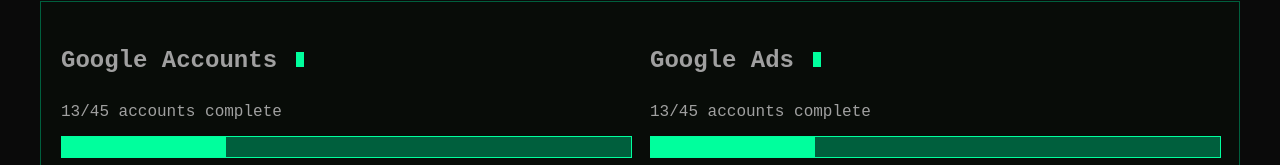
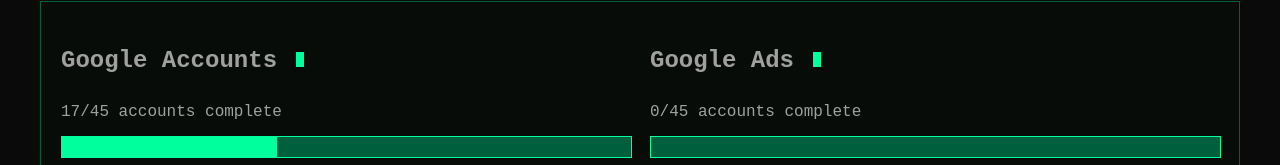
Before and after one commit to shkashish/shkashish.github.io, a plain HTML site: page index.html in a window 1280 px wide. Shown: the part 179-344 px from the top of the page. Drawn offline with Linux system fonts and the light colour scheme.

Commit message:
Update index.html

```diff
--- a/index.html
+++ b/index.html
@@ -301,53 +301,53 @@
 <script>
 const accounts = [
     // Group 1
-    {group: 1, id: 'KZ1', google: true, ads: true},
+    {group: 1, id: 'KZ1', google: true, ads: false},
     {group: 1, id: 'DK2', google: false, ads: false},
-    {group: 1, id: 'CA3', google: false, ads: false},
-    {group: 1, id: 'NL4', google: false, ads: false},
-    {group: 1, id: 'RS5', google: false, ads: false},
+    {group: 1, id: 'CA3', google: true, ads: false},
+    {group: 1, id: 'NL4', google: true, ads: false},
+    {group: 1, id: 'RS5', google: true, ads: false},
     // Group 2
-    {group: 2, id: 'LT6', google: false, ads: false},
+    {group: 2, id: 'LT6', google: true, ads: false},
     {group: 2, id: 'AU7', google: false, ads: false},
     {group: 2, id: 'CA8', google: false, ads: false},
-    {group: 2, id: 'BY9', google: true, ads: true},
-    {group: 2, id: 'AU10', google: true, ads: true},
+    {group: 2, id: 'BY9', google: false, ads: false},
+    {group: 2, id: 'AU10', google: true, ads: false},
     // Group 3
     {group: 3, id: 'IT11', google: false, ads: false},
     {group: 3, id: 'EE12', google: false, ads: false},
-    {group: 3, id: 'AM13', google: true, ads: true},
+    {group: 3, id: 'AM13', google: true, ads: false},
     {group: 3, id: 'NO14', google: false, ads: false},
     {group: 3, id: 'SL15', google: false, ads: false},
     // Group 4
-    {group: 4, id: 'RO16', google: true, ads: true},
-    {group: 4, id: 'BE17', google: true, ads: true},
+    {group: 4, id: 'RO16', google: true, ads: false},
+    {group: 4, id: 'BE17', google: true, ads: false},
     {group: 4, id: 'UZ18', google: false, ads: false},
-    {group: 4, id: 'NO19', google: false, ads: false},
-    {group: 4, id: 'RO20', google: false, ads: false},
+    {group: 4, id: 'NO19', google: true, ads: false},
+    {group: 4, id: 'RO20', google: true, ads: false},
     // Group 5
     {group: 5, id: 'SL21', google: false, ads: false},
-    {group: 5, id: 'EE22', google: false, ads: false},
+    {group: 5, id: 'EE22', google: true, ads: false},
     {group: 5, id: 'UA23', google: false, ads: false},
-    {group: 5, id: 'AM24', google: true, ads: true},
-    {group: 5, id: 'UZ25', google: true, ads: true},
+    {group: 5, id: 'AM24', google: true, ads: false},
+    {group: 5, id: 'UZ25', google: true, ads: false},
     // Group 6
     {group: 6, id: 'MX26', google: false, ads: false},
-    {group: 6, id: 'DE27', google: true, ads: true},
-    {group: 6, id: 'FL28', google: false, ads: false},
-    {group: 6, id: 'SK29', google: true, ads: true},
+    {group: 6, id: 'DE27', google: true, ads: false},
+    {group: 6, id: 'FL28', google: true, ads: false},
+    {group: 6, id: 'SK29', google: false, ads: false},
     {group: 6, id: 'ES30', google: false, ads: false},
     // Group 7
-    {group: 7, id: 'TJ31', google: true, ads: true},
-    {group: 7, id: 'LT32', google: true, ads: true},
+    {group: 7, id: 'TJ31', google: false, ads: false},
+    {group: 7, id: 'LT32', google: false, ads: false},
     {group: 7, id: 'SK33', google: false, ads: false},
-    {group: 7, id: 'GR34', google: true, ads: true},
+    {group: 7, id: 'GR34', google: false, ads: false},
     {group: 7, id: 'IN35', google: false, ads: false},
     // Group 8
     {group: 8, id: 'UK36', google: false, ads: false},
     {group: 8, id: 'UK37', google: false, ads: false},
     {group: 8, id: 'GR38', google: false, ads: false},
     {group: 8, id: 'MD39', google: false, ads: false},
-    {group: 8, id: 'LV40', google: false, ads: false},
+    {group: 8, id: 'LV40', google: true, ads: false},
     // Group 9
     {group: 9, id: 'CA41', google: false, ads: false},
     {group: 9, id: 'FR42', google: false, ads: false},
```
